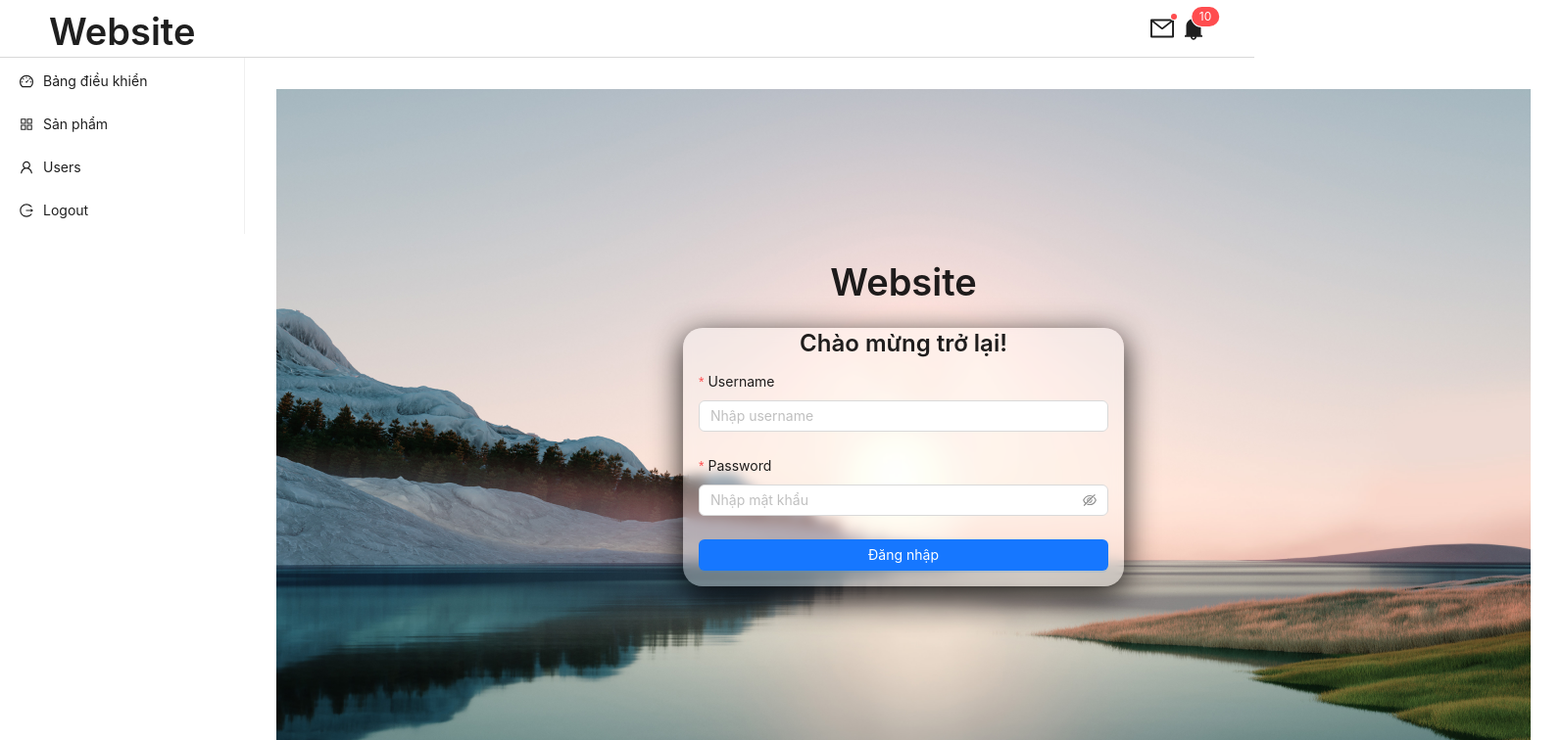
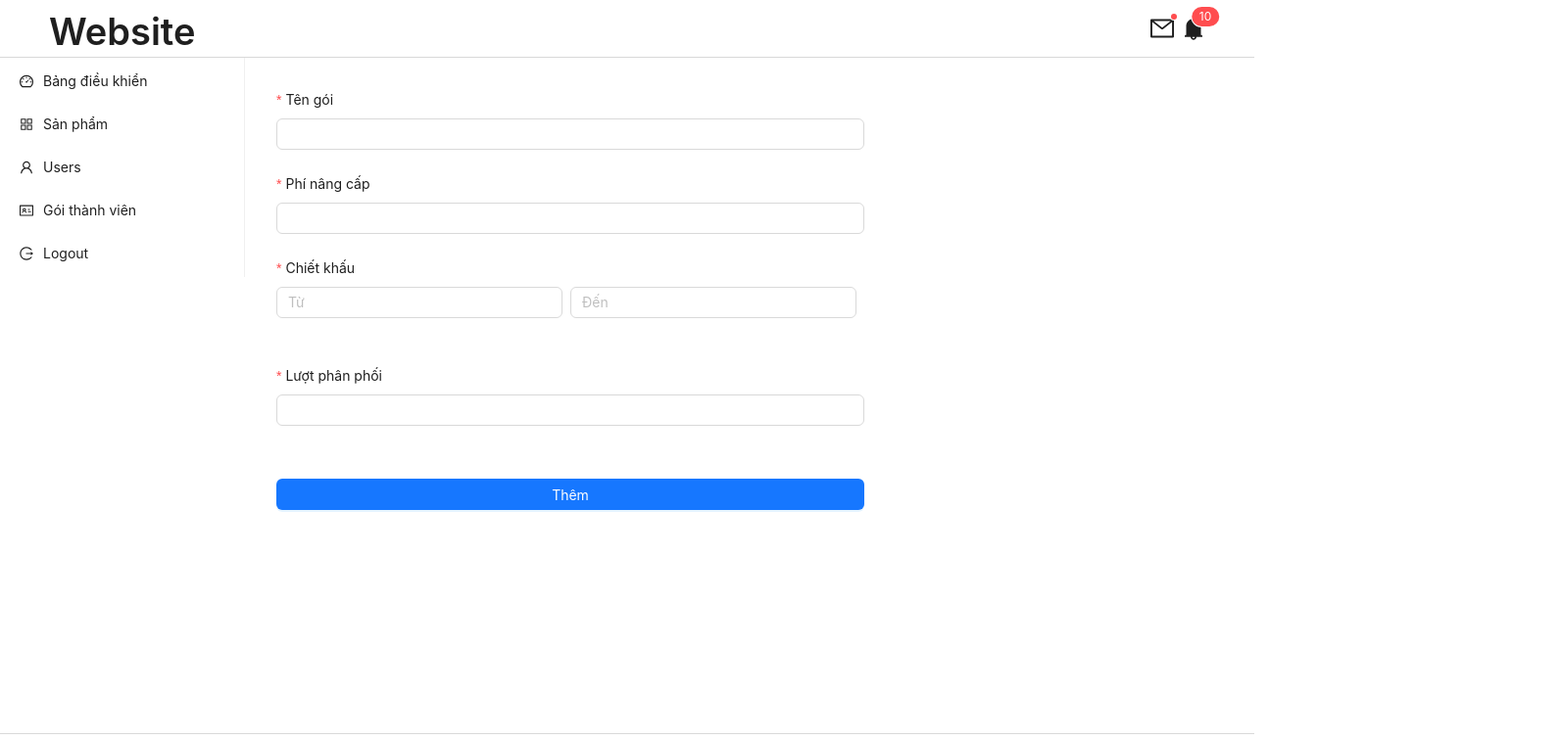
Before and after one commit to LTNhan2502/00_freelance_admin, a React (Vite) app: page /memberships/add in a window 1280 px wide. Shown: the top 756 px of the page at 98% size, 1594 px wide, since content can reach past the window. Built offline with nearby package versions, Linux system fonts and the light colour scheme; sample sign-in values are in the browser's storage.

Commit message:
update: membership function

```diff
--- /dev/null
+++ b/src/containers/content/pages/membership/AddMembership.jsx
@@ -0,0 +1,128 @@
+import { Button, Form, Input, message } from 'antd'
+import React from 'react'
+import { CreateProduct } from '../../../../utils/productAPI'
+
+function AddMembership() {
+
+    const onFinish = async (values) => {
+        const membership_name = values.membership_name
+        const membership_fee = values.membership_fee
+        const membership_discount_from = values.membership_discount_from
+        const membership_discount_to = values.membership_discount_to
+        const membership_distribution = values.membership_distribution
+
+        const formData = new FormData()
+        formData.append("membership_name", membership_name)
+        formData.append("membership_fee", membership_fee)
+        formData.append("membership_discount_from", membership_discount_from)
+        formData.append("membership_discount_to", membership_discount_to)
+        formData.append("membership_distribution", membership_distribution)
+
+        try {
+            // Gọi api tại đây
+            // const result = await CreateProduct(formData)
+            message.success("Thêm mới thành công")
+        } catch (error) {
+            console.error("Lỗi khi thêm gói thành viên: ", error);
+            message.error("Thêm mới thất bại")
+        }
+    }
+
+    return (
+        <>
+            <Form
+                labelCol={{ span: 24 }}
+                wrapperCol={{ span: 24 }}
+                layout="vertical"
+                style={{ width: "100%", minWidth: "600px" }}
+                onFinish={onFinish}
+            >
+                <Form.Item
+                    label="Tên gói" name="membership_name"
+                    rules={[
+                        {
+                            required: true,
+                            message: "Không được để trống"
+                        }
+                    ]}
+                >
+                    <Input/>
+                </Form.Item>
+
+                <Form.Item
+                    label="Phí nâng cấp" name="membership_fee"
+                    rules={[
+                        {
+                            required: true,
+                            message: "Không được để trống"
+                        }
+                    ]}
+                >
+                    <Input/>
+                </Form.Item>
+
+                <Form.Item
+                    label="Chiết khấu" name="membership_discount"
+                    rules={[
+                        {
+                            required: true,
+                            message: ""
+                        }
+                    ]}
+                >
+                    <Form.Item
+                        name="membership_discount_from"
+                        rules={[
+                            {
+                                required: true,
+                                message: "Không được để trống"
+                            }
+                        ]}
+                        style={{
+                            display: 'inline-block',
+                            width: 'calc(50% - 8px)',
+                        }}
+                    >
+                        <Input placeholder='Từ'/>
+                    </Form.Item>
+                    <Form.Item
+                        name="membership_discount_to"
+                        rules={[
+                            {
+                                required: true,
+                                message: "Không được để trống"
+                            }
+                        ]}
+                        style={{
+                            display: 'inline-block',
+                            width: 'calc(50% - 8px)',
+                            margin: '0 8px',
+                        }}
+                    >
+                        <Input placeholder='Đến'/>
+                    </Form.Item>
+                </Form.Item>
+
+                <Form.Item
+                    label="Lượt phân phối" name="membership_distribution"
+                    rules={[
+                        {
+                            required: true,
+                            message: "Không được để trống"
+                        }
+                    ]}
+                >
+                    <Input/>
+                </Form.Item>
+
+                <Form.Item label=" " colon={false}>
+                    <Button type="primary" htmlType="submit" style={{width: "100%"}}>
+                        Thêm
+                    </Button>
+                </Form.Item>
+            </Form>
+        </>
+    )
+}
+
+export default AddMembership
--- /dev/null
+++ b/src/containers/content/pages/membership/Membership.jsx
@@ -0,0 +1,128 @@
+import { Button, message, Space, Table, Typography } from 'antd'
+import React, { useState, useEffect } from 'react'
+import { DeleteOutlined, EditOutlined, EyeOutlined, PlusCircleOutlined, PlusOutlined } from '@ant-design/icons'
+import { useNavigate } from 'react-router-dom'
+
+function Membership() {
+    const navigate = useNavigate()
+    const [loading, setLoading] = useState(false)
+    const [dataSource, setDataSource] = useState([])
+
+    const columns = [
+        {
+            title: "Tên gói",
+            dataIndex: "membership_name"
+        },
+        {
+            title: "Phí nâng cấp",
+            dataIndex: "membership_fee"
+        },
+        {
+            title: "Chiết khấu",
+            dataIndex: "membership_discount"
+        },
+        {
+            title: "Lượt phân phối",
+            dataIndex: "membership_distribution"
+        },
+        {
+            title: "Action",
+            render: (text, record) => (
+                <Space size="middle">
+                    <Button
+                        icon={<EyeOutlined />}
+                        onClick={() => handleView(record.id)}
+                    />
+                    <Button
+                        icon={<EditOutlined />}
+                        onClick={() => handleEdit(record.id)}
+                    />
+                    <Button
+                        icon={<DeleteOutlined />}
+                        onClick={() => handleDelete(record)}
+                        danger
+                    />
+                </Space>
+            ),
+        },
+    ]
+
+    // Dữ liệu cứng (mock data)
+    const mockMembershipData = [
+        {
+            id: 1,
+            membership_name: "Bạc",
+            membership_fee: "0 €",
+            membership_discount: "5%",
+            membership_distribution: 10
+        },
+        {
+            id: 2,
+            membership_name: "Vàng",
+            membership_fee: "1000 €",
+            membership_discount: "10%",
+            membership_distribution: 20
+        },
+        {
+            id: 3,
+            membership_name: "Bạch kim",
+            membership_fee: "5000 €",
+            membership_discount: "15%",
+            membership_distribution: 30
+        }
+    ]
+
+    // Giả lập fetch data
+    const fetchAllMembership = () => {
+        setLoading(true)
+        setTimeout(() => {
+            setDataSource(mockMembershipData)
+            setLoading(false)
+        }, 1000) // Giả lập thời gian tải dữ liệu
+    }
+
+    useEffect(() => {
+        fetchAllMembership()
+    }, [])
+
+    const handleCreate = () => {
+        navigate("/memberships/add")
+    }
+
+    const handleView = (id) => {
+        console.log("View record:", id);
+    }
+
+    const handleEdit = (id) => {
+        console.log("Edit record:", id);
+    }
+
+    const handleDelete = (record) => {
+        message.success("Xoá thử thành công:", record);
+    }
+
+    return (
+        <Space direction='vertical'>
+            <Typography.Title level={4}>Gói thành viên</Typography.Title>
+            <div
+                style={{ display: "flex", justifyContent: "flex-end", width: "100%" }}
+            >
+                <Button
+                    icon={<PlusCircleOutlined />}
+                    size="large"
+                    onClick={() => handleCreate()}
+                >
+                    Thêm gói
+                </Button>
+            </div>
+            <Table
+                columns={columns}
+                dataSource={dataSource}
+                loading={loading}
+                rowKey="id"
+            ></Table>
+        </Space>
+    )
+}
+
+export default Membership
--- a/src/containers/content/pages/users/Users.jsx
+++ b/src/containers/content/pages/users/Users.jsx
@@ -37,9 +37,6 @@ function Users() {
         const usersData = await getUser();
         const result = usersData.data.data;
         console.log(result);
-
-
-
 
         // Handle thêm số 0 cho sđt
         if (result) {
--- a/src/containers/routes/AppRoutes.jsx
+++ b/src/containers/routes/AppRoutes.jsx
@@ -6,6 +6,8 @@ import Products from '../content/pages/Products';
 import DetailProduct from '../content/pages/DetailProduct';
 import AddProduct from '../content/pages/AddProduct';
 import Login from '../content/pages/login/Login';
+import Membership from '../content/pages/membership/Membership';
+import AddMembership from '../content/pages/membership/AddMembership';
 
 function AppRoutes() {
   const isAuthenticated = localStorage.getItem("token")
@@ -17,6 +19,8 @@ function AppRoutes() {
         <Route path="/products/:id" element={<DetailProduct />} />
         <Route path="/products/add" element={<AddProduct />} />
         <Route path='/users' element={<Users/>}></Route>
+        <Route path='/memberships' element={<Membership/>}></Route>
+        <Route path='/memberships/add' element={<AddMembership/>}></Route>
 
         {/* Route login */}
         <Route path='/login' element={<Login/>}></Route>
--- a/src/containers/side/SideMenu.jsx
+++ b/src/containers/side/SideMenu.jsx
@@ -1,4 +1,4 @@
-import { AppstoreOutlined, DashboardOutlined, LoginOutlined, LogoutOutlined, UserOutlined } from '@ant-design/icons'
+import { AppstoreOutlined, DashboardOutlined, IdcardOutlined, LoginOutlined, LogoutOutlined, UserOutlined } from '@ant-design/icons'
 import { Menu } from 'antd'
 import React from 'react'
 import { useNavigate } from 'react-router-dom'
@@ -28,6 +28,11 @@ function SideMenu() {
                     key: "/users"
                 },
                 {
+                    label: "Gói thành viên",
+                    icon: <IdcardOutlined/>,
+                    key: "/memberships"
+                },
+                {
                     label: "Logout",
                     icon: <LogoutOutlined />,
                     key: "/logout",
```
Lines whose indentation alone changed are shown as unchanged.
